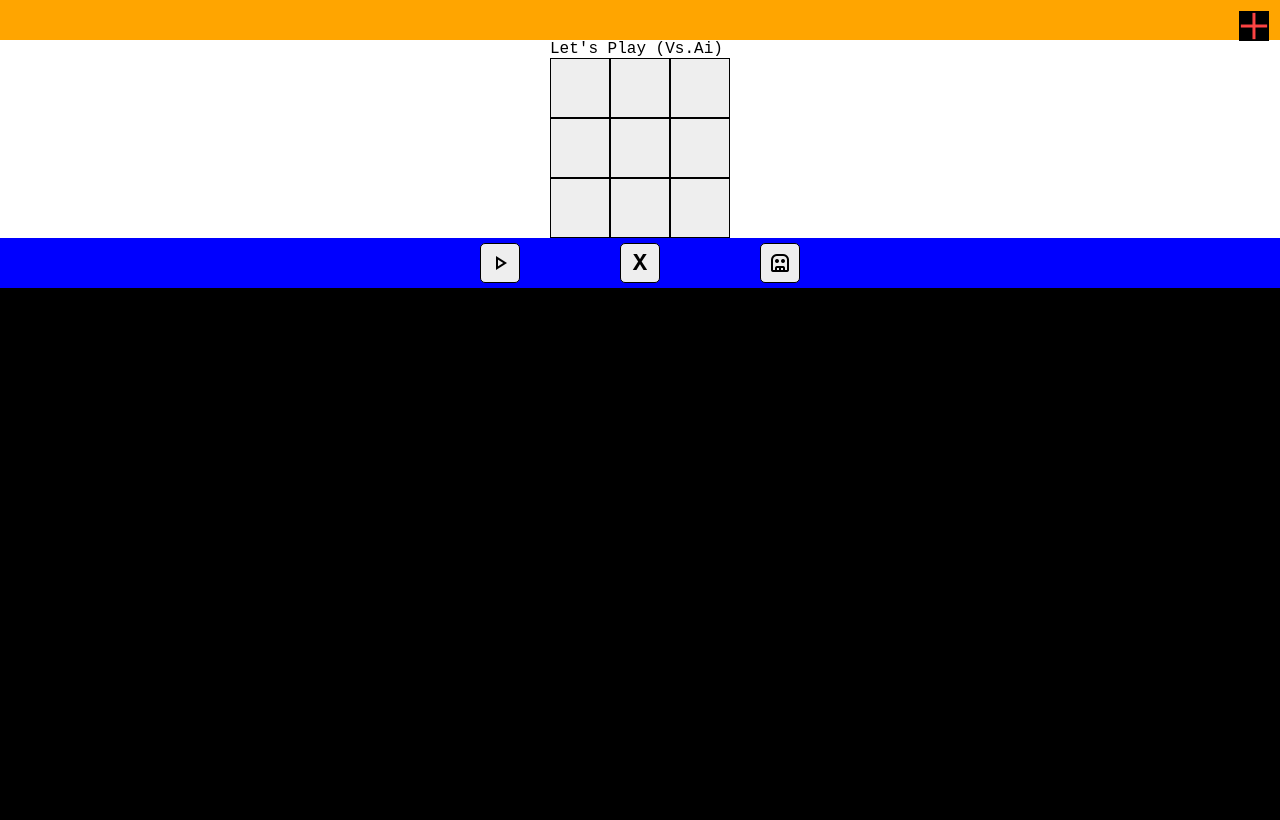
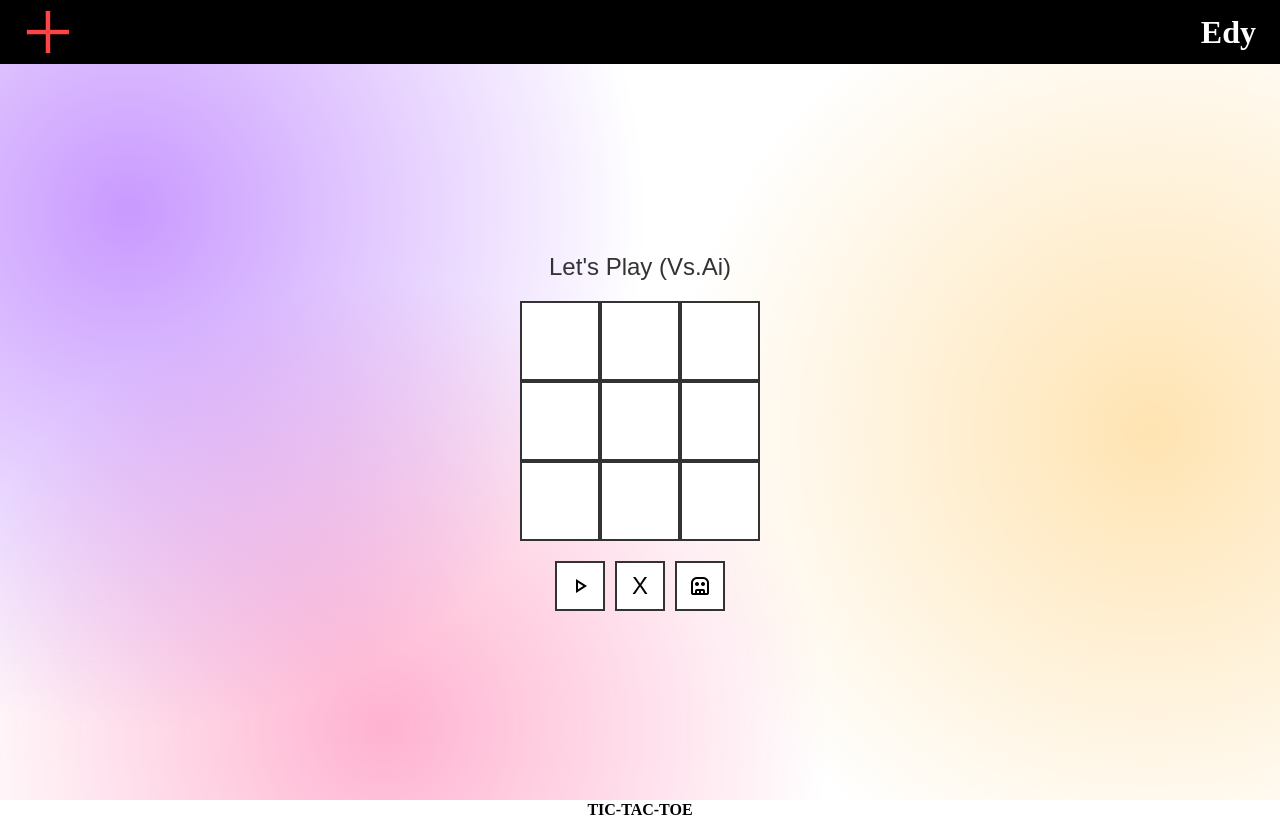
Before and after one commit to edywinduu/ticTacToe, a React (Vite) app: page / in a window 1280 px wide. Built offline with nearby package versions, Linux system fonts and the light colour scheme.

Commit message:
styling game

```diff
--- a/src/Game.css
+++ b/src/Game.css
@@ -0,0 +1,84 @@
+*{
+    margin: 0;
+    padding: 0;
+}
+
+.game {
+    display: flex;
+    flex-direction: column;
+    align-items: center;
+    justify-content: center;
+    min-height: 92vh;
+    background-image:
+        radial-gradient(circle at 10% 20%, rgba(120, 0, 255, 0.4) 0%, transparent 40%),
+        radial-gradient(circle at 90% 50%, rgba(255, 165, 0, 0.3) 0%, transparent 40%),
+        radial-gradient(circle at 30% 90%, rgba(255, 0, 100, 0.3) 0%, transparent 40%);
+    background-attachment: fixed;
+    background-size: cover;
+    font-family: Arial, sans-serif;
+}
+
+.game-board {
+    margin-bottom: 20px;
+}
+
+.board {
+    display: flex;
+    flex-direction: column;
+    align-items: center;
+}
+
+.gameInformation {
+    font-size: 24px;
+    margin-bottom: 20px;
+    color: #333;
+}
+
+.board-row {
+    display: flex;
+}
+
+.square {
+    width: 80px;
+    height: 80px;
+    font-size: 36px;
+    font-weight: bold;
+    border: 2px solid #333;
+    background-color: #fff;
+    cursor: pointer;
+    display: flex;
+    align-items: center;
+    justify-content: center;
+    transition: background-color 0.2s;
+}
+
+.square:hover {
+    background-color: #e0e0e0;
+}
+
+.game-navBoard {
+    display: flex;
+    justify-content: center;
+}
+
+.navigation-board {
+    display: flex;
+    gap: 10px;
+}
+
+.mediaControl-btn, .switch-btn, .mode-btn {
+    width: 50px;
+    height: 50px;
+    font-size: 24px;
+    border: 2px solid #333;
+    background-color: #fff;
+    cursor: pointer;
+    display: flex;
+    align-items: center;
+    justify-content: center;
+    transition: background-color 0.2s;
+}
+
+.mediaControl-btn:hover, .switch-btn:hover, .mode-btn:hover {
+    background-color: #e0e0e0;
+}
--- a/src/Game.jsx
+++ b/src/Game.jsx
@@ -1,4 +1,5 @@
 import { useState, useEffect } from 'react'
+import './Game.css'
 
 function Square ({value, onSquareClick}){
 
@@ -51,8 +52,8 @@ function Board ({status, xIsNext, setXIsNext, squares, setSquares, gameInformati
     }
   }
   return(
-    <div>
-      <div className='gameInformation'>{gameInformation()}</div>
+    <div className='board'>
+      <p className='gameInformation'>{gameInformation()}</p>
       <div className="board-row">
         <Square value={squares[0]} onSquareClick={() => handleClick(0)}/>
         <Square value={squares[1]} onSquareClick={() => handleClick(1)}/>
@@ -193,7 +194,7 @@ export default function Game (){
   console.log(isTurn);
 
   return (
-    <div className='Game'>
+    <div className='game'>
       <div className='game-board'>
         <Board
         status={status}
--- a/src/Navbar.css
+++ b/src/Navbar.css
@@ -1,20 +1,22 @@
-body {
-    margin: 0;
-    padding: 0;
+.navigation-bar {
+    background-color: black;
+    height: 64px;
+    display: flex;
+    align-items: center;
 }
 
-.navigation-bar {
-    background-color: orange;
-    width: auto;
-    height: 40px;
+.navbar-content{
+    width: 100%;
     display: flex;
-    flex-direction: column;
-    align-items: end;
+    justify-content: space-between;
+    align-items: center;          /* 🔥 konten center vertikal */
+    padding: 0 24px;
+    color: white;
 }
 
 .app-logo {
-    margin: 1px;
-    padding: 10px;
-    width: 30px;
-    height: 30px;
+    width: 100%;
+    height:48px;
+    width: auto;
+    mix-blend-mode: screen;
 }
--- a/src/Navbar.jsx
+++ b/src/Navbar.jsx
@@ -4,7 +4,10 @@ import './Navbar.css';
 export default function Navbar (){
     return (
         <div className="navigation-bar">
-            <img src={logo} alt="App Logo" className="app-logo"/>
+            <div className='navbar-content'>
+                <img src={logo} alt="App Logo" className="app-logo"/>
+                <h1>Edy</h1>
+            </div>
         </div>
     )
 }
--- /dev/null
+++ b/src/footer.css
@@ -0,0 +1,12 @@
+.footer{
+    background: linear-gradient(to top, rgba(255, 255, 255, 20), rgba(255, 255, 255, 0));
+    height: 20px;
+
+    display: flex;
+    justify-content: center;
+    align-items: center;
+}
+
+.footer p{
+    font-weight: bold;
+}
--- /dev/null
+++ b/src/footer.jsx
@@ -0,0 +1,9 @@
+import './footer.css'
+
+export default function footer(){
+    return(
+        <div className='footer'>
+            <p>TIC-TAC-TOE</p>
+        </div>
+    )
+}
--- a/src/index.css
+++ b/src/index.css
@@ -1,85 +1,14 @@
-:root {
-  --bgmain: #ffff;
+*{
+    margin: 0;
+    padding: 0;
 }
 
-* {
-  font-family:'Courier New', Courier, monospace;
+.app{
+    display: flex;
+    flex-direction: column;
 }
 
-body {
-  background-color: black;
+.game-container{
+    flex:1;
+    overflow-y: auto;
 }
-
-.game {
-  margin: 0;
-  padding: 10px;
-}
-
-.game-board {
-  margin: 0;
-  padding: 0;
-  background-color: white;
-  display: flex;
-  justify-content: center;
-}
-
-.board-row {
-  height: auto;
-  display: flex;
-  justify-content: center;
-}
-
-.square {
-  width: 60px;
-  height: 60px;
-
-  font-size: 24px;
-  font-weight: bold;
-
-  background: #eee;
-  border: 1px solid #000;
-
-  display: flex;
-  align-items: center;
-  justify-content: center;
-
-  padding: 0;
-}
-
-
-.game-navBoard {
-  background-color: blue;
-  height: 50px;
-
-  display: flex;
-  justify-content: center;
-  align-items: center;
-}
-
-.navigation-board {
-  display: flex;
-  flex-direction: row;
-  gap: 100px;
-}
-
-.game-navBoard button {
-  width: 40px;
-  height: 40px;
-
-  font-size: 24px;
-  font-weight: bold;
-  border-radius: 5px;
-
-  background: #eee;
-  border: 1px solid #000;
-
-  padding: 0;
-  gap: 10px;
-  display: flex;
-  justify-content: center;
-  align-items: center;
-}
-
-.mediaControl-btn {
-  cursor: pointer;
-}
--- a/src/main.jsx
+++ b/src/main.jsx
@@ -2,11 +2,17 @@ import { StrictMode } from 'react'
 import { createRoot } from 'react-dom/client'
 import './index.css'
 import Game from './Game.jsx'
-import Navbar from './Navbar.jsx'
+import Navbar from './navbar.jsx'
+import Footer from './footer.jsx'
 
 createRoot(document.getElementById('root')).render(
   <StrictMode>
-    <Navbar />
-    <Game />
+    <div className='app'>
+      <Navbar />
+      <main className='game-container'>
+        <Game />
+      </main>
+      <Footer />
+    </div>
   </StrictMode>,
 )
```
